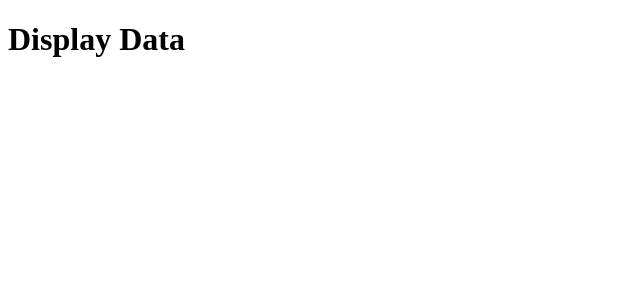
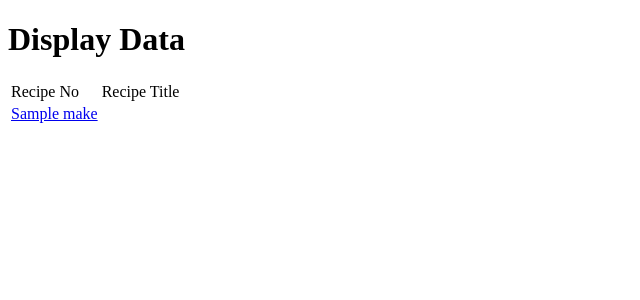
Before and after one commit to bilalyonas/CodeIgniter-3.0.6, a CodeIgniter app: the page made by application/views/display.php in a window 1280 px wide. Shown: the top 300 px of the page, without its empty margins (0-640 px from the left). Run offline with CodeIgniter, Linux system fonts and the light colour scheme; tables that the repository leaves empty or names only in its code hold one stand-in row (values such as "Sample post"); the template is opened without the code that fills it: most values are stand-ins (such as "Sample title", 1, 10 or a date in 2020).

Commit message:
display page
page which will display the car makes, will now work on structuring the
page

```diff
--- a/application/views/display.php
+++ b/application/views/display.php
@@ -10,12 +10,25 @@ defined('BASEPATH') OR exit('No direct script access allowed');
 
 <div id="container">
 	<h1>Display Data</h1>
+<h2> </h2>
+<table class="table">
+                        <thead>
+                            <tr>
+                                <td>Recipe No</td>
+                                <td>Recipe Title</td>
+                            </tr>
+                        </thead>
+                        <tbody>
+                            <tr>
+                                <?php
+                                            foreach($cars as $car):
+                                ?>
+                                <td><?= anchor("main/car_details/{$car->carid}",$car->make) ?></td>
 
+                            </tr>
+                            <?php endforeach; ?>
 
-
-
-
-</div>
-
+                        </tbody>
+                    </table>
 </body>
 </html>
```
